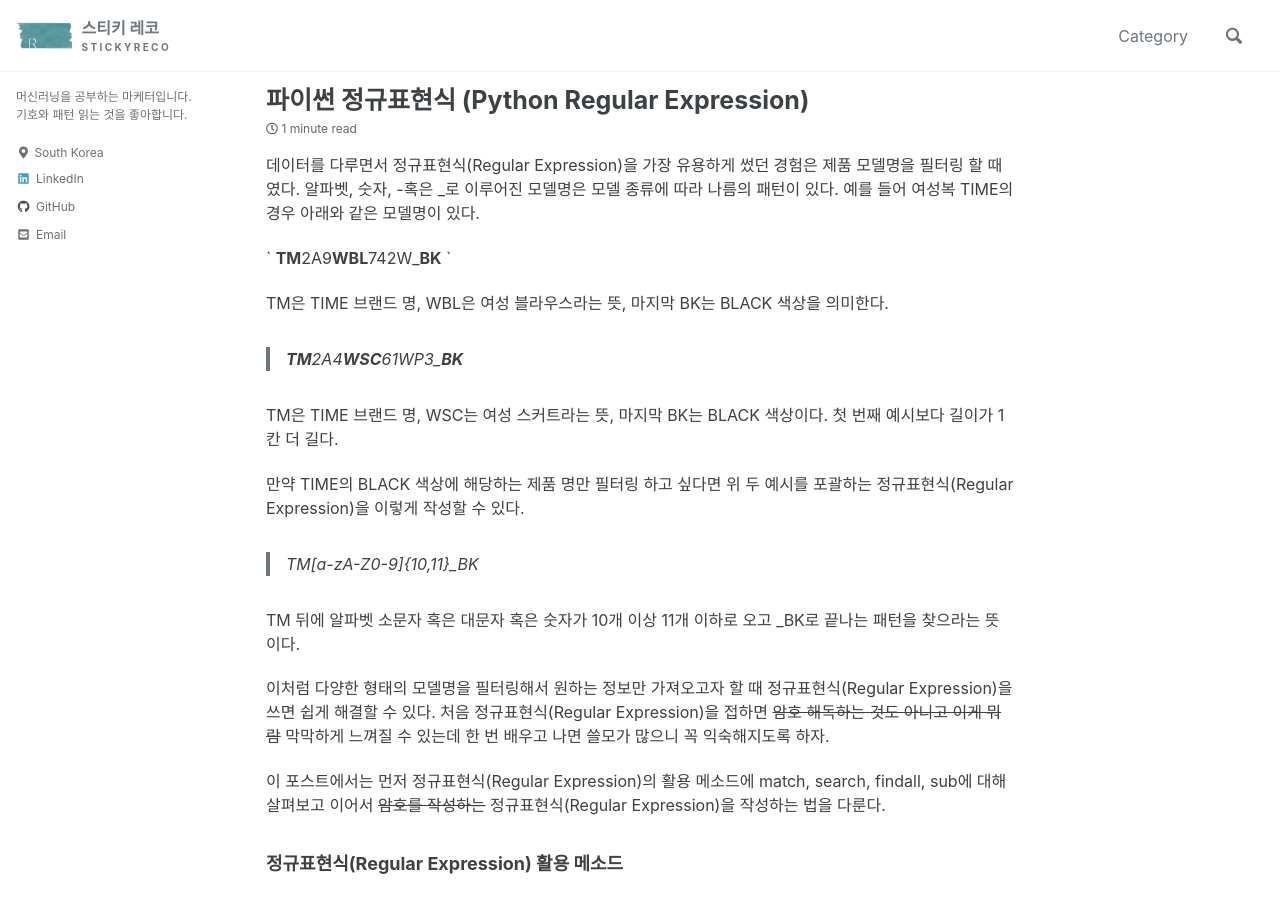
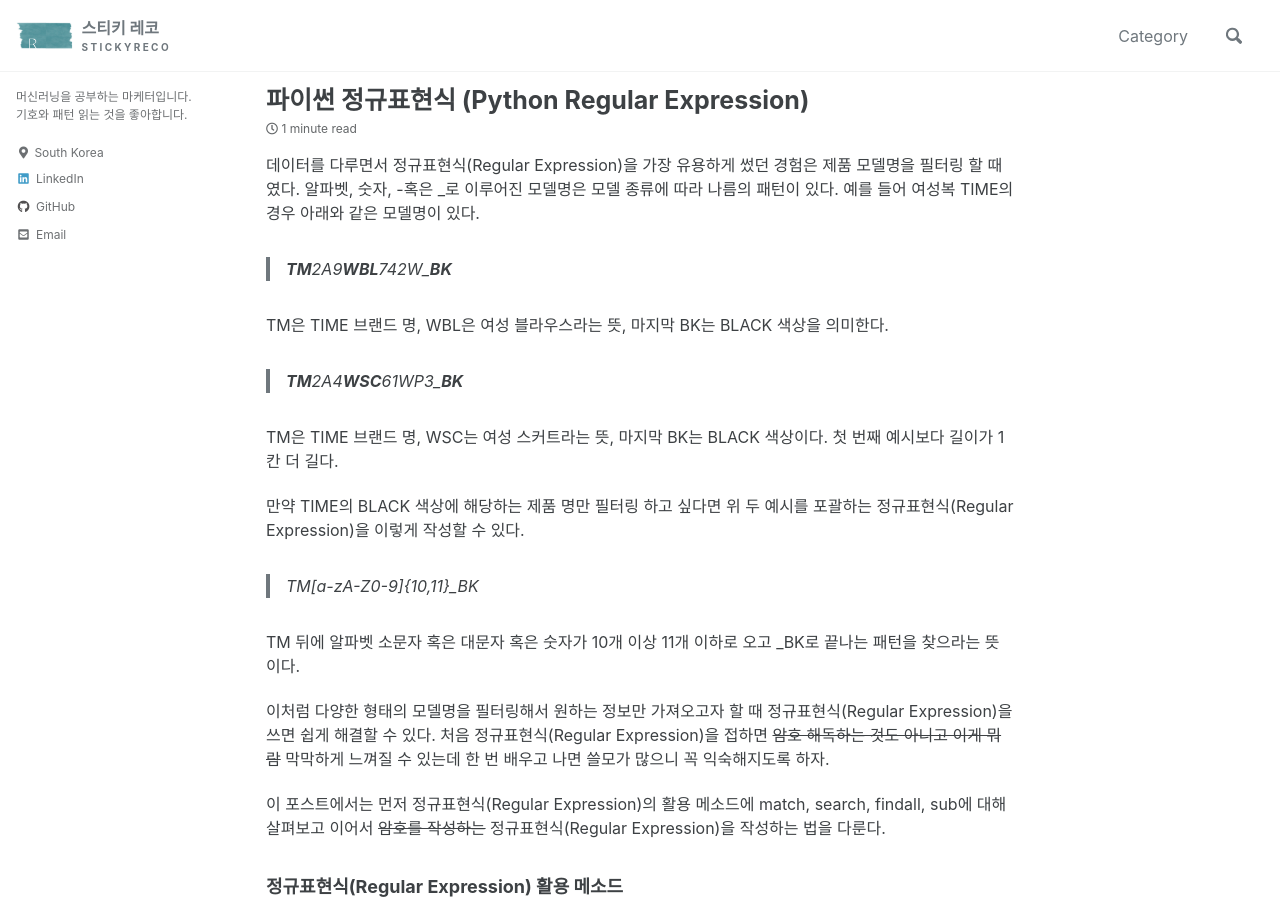
Before and after one commit to amoryoungakim/amoryoungakim.github.io, a Jekyll site: the page built from _posts/2020-09-19-regular-expression.md, in a window 1280 px wide and 900 px high. Built offline with Jekyll 4.4.1, drawn with Linux system fonts in a browser that asks for light colours; cached includes are drawn as plain includes.

```diff
--- a/_posts/2020-09-19-regular-expression.md
+++ b/_posts/2020-09-19-regular-expression.md
@@ -7,7 +7,7 @@ categories: Python
 
 데이터를 다루면서 정규표현식(Regular Expression)을 가장 유용하게 썼던 경험은 제품 모델명을 필터링 할 때였다. 알파벳, 숫자, -혹은 \_로 이루어진 모델명은 모델 종류에 따라 나름의 패턴이 있다. 예를 들어 여성복 TIME의 경우 아래와 같은 모델명이 있다.
 
-` **TM**2A9**WBL**742W_**BK** `
+> **TM**2A9**WBL**742W_**BK**
 
 TM은 TIME 브랜드 명, WBL은 여성 블라우스라는 뜻, 마지막 BK는 BLACK 색상을 의미한다.
 
@@ -54,6 +54,7 @@ None
 
 1번째 제품명은 패턴과 일치했다. 2번째 제품명은 'TM'과 '\_BK' 사이에 알파벳 혹은 숫자가 12개 오기 때문에 None이 리턴되었다. 3번째 제품명은 '\_OR'로 끝나기 때문에 None이 리턴되었다. 마지막 5번째 제품명은 모델명에 '\_'가 없어서 None이 리턴되었다.
 
+
 ### 정규표현식(Regular Expression) 작성하는 법
 
 string을 나타내는 작은따옴표 안에 문자의 타입과 반복 회수를 설정해주면 된다.
```
